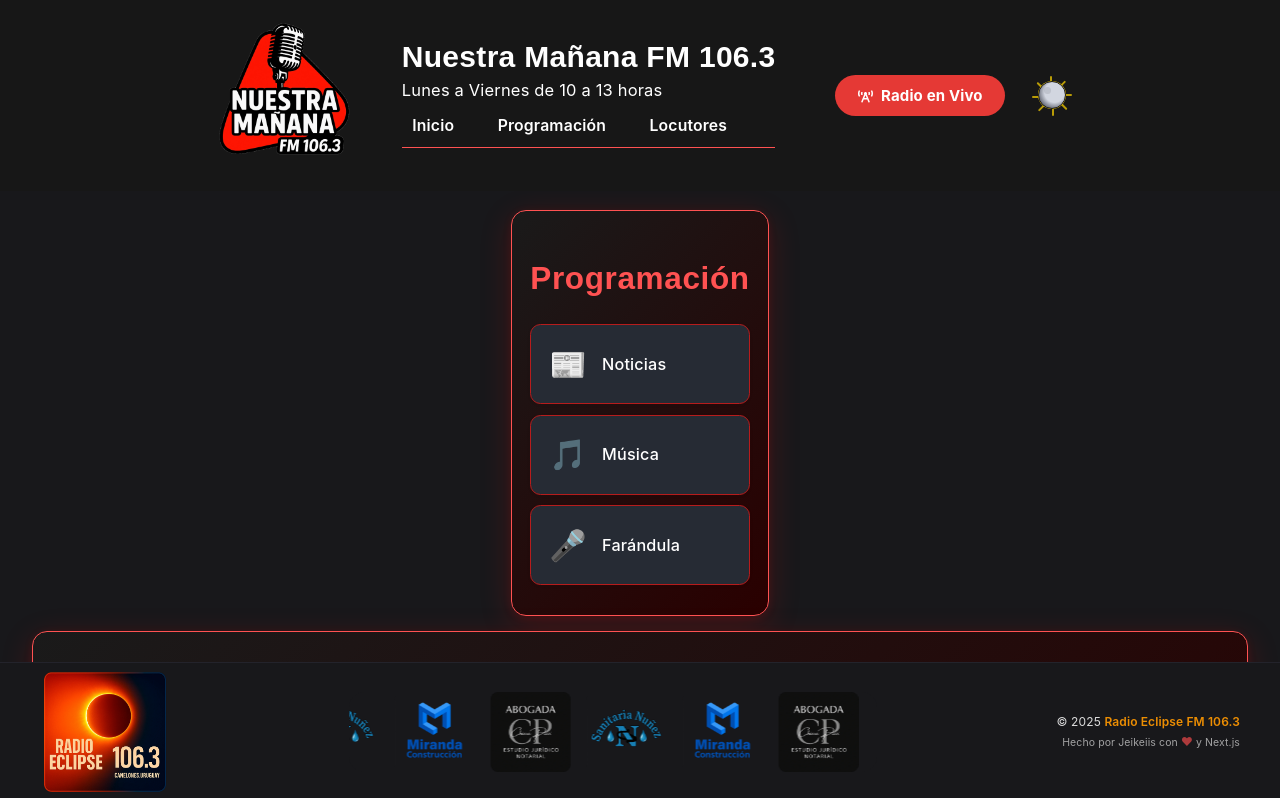
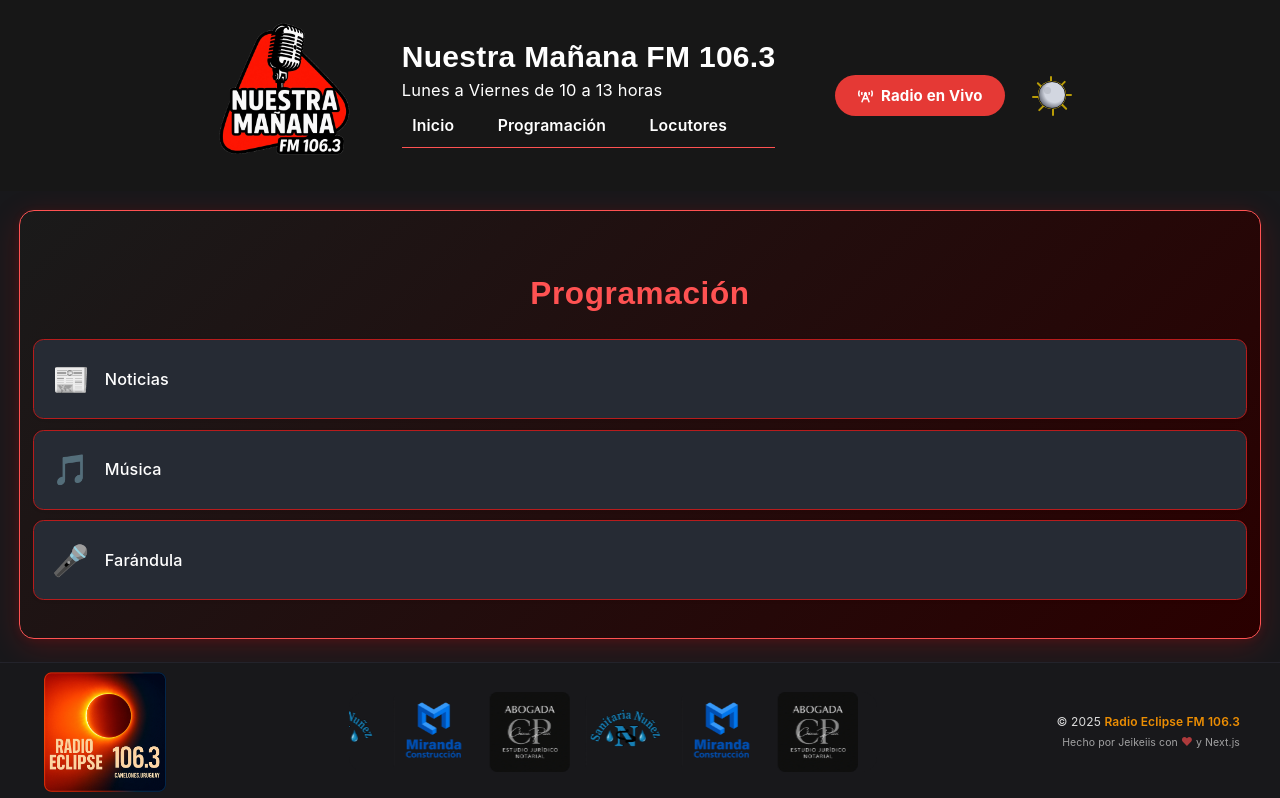
Before and after one commit to Jeikeiis/Nuestra.M-Radio.Eclipse, a Next.js app: page / in a window 1280 px wide. Shown: the top 798 px of the page. Built offline with nearby package versions, Linux system fonts and the light colour scheme.

Commit message:
Checkpoint 9.3

```diff
--- a/src/app/api/farandula/route.ts
+++ b/src/app/api/farandula/route.ts
@@ -191,3 +191,13 @@ export async function GET(req: NextRequest) {
     }, { status: 500 });
   }
 }
+
+// Endpoint para contar artículos en cache nuevo y viejo
+export async function GET_CACHE_COUNT(req: NextRequest) {
+  const titulosNuevo = new Set(cache.noticias.map(n => n.title));
+  const titulosViejo = new Set(cacheFijo.map(n => n.title));
+  return NextResponse.json({
+    cacheNuevo: titulosNuevo.size,
+    cacheViejo: titulosViejo.size
+  });
+}
--- a/src/app/api/musica/route.ts
+++ b/src/app/api/musica/route.ts
@@ -191,3 +191,14 @@ export async function GET(req: NextRequest) {
     }, { status: 500 });
   }
 }
+
+// Endpoint para contar artículos en cache nuevo y viejo
+export async function GET_CACHE_COUNT(req: NextRequest) {
+  // Elimina duplicados por título
+  const titulosNuevo = new Set(cache.noticias.map(n => n.title));
+  const titulosViejo = new Set(cacheFijo.map(n => n.title));
+  return NextResponse.json({
+    cacheNuevo: titulosNuevo.size,
+    cacheViejo: titulosViejo.size
+  });
+}
--- a/src/app/api/noticias/route.ts
+++ b/src/app/api/noticias/route.ts
@@ -253,3 +253,13 @@ export async function GET(req: NextRequest) {
     }, { status: 500 });
   }
 }
+
+// Endpoint para contar artículos en cache nuevo y viejo
+export async function GET_CACHE_COUNT(req: NextRequest) {
+  const titulosNuevo = new Set(cache.noticias.map(n => n.title));
+  const titulosViejo = new Set(cacheFijo.map(n => n.title));
+  return NextResponse.json({
+    cacheNuevo: titulosNuevo.size,
+    cacheViejo: titulosViejo.size
+  });
+}
--- a/src/app/globals.css
+++ b/src/app/globals.css
@@ -146,9 +146,16 @@ body {
   align-items: center;
   padding: 14rem 1rem 2.5rem 1rem;
   width: 100%;
-  max-width: 120rem;
+  max-width: 90rem;
   margin: 0 auto;
   gap: 1rem;
+}
+@media (max-width: 1400px) {
+  .main-content {
+    max-width: 99vw;
+    padding-left: 1vw;
+    padding-right: 1vw;
+  }
 }
 @media (max-width: 900px) {
   .main-content {
@@ -156,6 +163,7 @@ body {
     padding-left: 0.7rem;
     padding-right: 0.7rem;
     padding-bottom: 2rem;
+    max-width: 100vw;
   }
 }
 @media (max-width: 640px) {
@@ -166,56 +174,6 @@ body {
     padding-bottom: 1rem;
     max-width: 100vw;
     gap: 0.5rem;
-  }
-  .card,
-  .programacion-section,
-  .locutores-section,
-  .eventos-section,
-  .contacto-section,
-  .podcasts-section {
-    padding: 0.7rem 0.1rem 1rem 0.1rem !important;
-    max-width: 100vw !important;
-    margin: 0 auto 0.7rem auto !important;
-    border-radius: 0.5rem !important;
-  }
-  .card h3,
-  .programacion-title,
-  .locutores-title,
-  .eventos-title,
-  .contacto-title,
-  .podcasts-title {
-    font-size: 1.1rem !important;
-    margin-bottom: 0.2rem !important;
-  }
-  .app-header {
-    padding: 0.7rem 0.2rem 0.5rem 0.2rem !important;
-  }
-  .app-header nav {
-    display: flex;
-    flex-direction: column;
-    align-items: stretch;
-    gap: 0.2rem;
-  }
-  .app-header nav a {
-    font-size: 0.98rem !important;
-    padding: 0.4rem 0.2rem !important;
-    margin: 0.1rem 0 !important;
-    min-width: 100%;
-    text-align: left;
-  }
-  .app-header .radio-live-btn {
-    font-size: 1rem !important;
-    padding: 0.5rem 0.7rem !important;
-    margin: 0.5rem 0 0.2rem 0 !important;
-    width: 100%;
-  }
-  .app-footer {
-    padding: 0.5rem 0.1rem;
-    font-size: 0.93rem;
-  }
-  .app-footer .footer-card {
-    padding: 0.5rem;
-    margin-bottom: 0.5rem;
   }
 }
 
@@ -231,11 +189,12 @@ body {
 .locutores-section,
 .eventos-section,
 .contacto-section,
-.podcasts-section {
+.podcasts-section,
+.main-section {
   background: var(--section-bg) !important;
   border-radius: 1rem !important;
   border: 1.5px solid var(--section-border) !important;
-  padding: 1.5rem 1.2rem 2rem 1.2rem !important;
+  padding: 2.5rem 2rem !important;
   display: flex !important;
   flex-direction: column !important;
   align-items: center !important;
@@ -244,13 +203,18 @@ body {
   color: var(--section-title) !important;
   box-shadow: var(--section-shadow) !important;
   transition: background 0.2s, border-color 0.2s, box-shadow 0.2s !important;
+  max-width: 90rem !important;
+  width: 100% !important;
+  margin: 0 auto 2.5rem auto !important;
+  box-sizing: border-box !important;
 }
 .card:hover,
 .programacion-section:hover,
 .locutores-section:hover,
 .eventos-section:hover,
 .contacto-section:hover,
-.podcasts-section:hover {
+.podcasts-section:hover,
+.main-section:hover {
   border-color: var(--primary-dark) !important;
   box-shadow: 0 4px 24px 0 rgba(255,0,0,0.07) !important;
   background: var(--section-bg-contrast) !important;
@@ -260,8 +224,50 @@ body {
 .locutores-section::before,
 .eventos-section::before,
 .contacto-section::before,
-.podcasts-section::before {
+.podcasts-section::before,
+.main-section::before {
   display: none !important;
+}
+
+@media (max-width: 1400px) {
+  .card,
+  .programacion-section,
+  .locutores-section,
+  .eventos-section,
+  .contacto-section,
+  .podcasts-section,
+  .main-section {
+    max-width: 99vw !important;
+    padding-left: 1vw !important;
+    padding-right: 1vw !important;
+  }
+}
+@media (max-width: 900px) {
+  .card,
+  .programacion-section,
+  .locutores-section,
+  .eventos-section,
+  .contacto-section,
+  .podcasts-section,
+  .main-section {
+    max-width: 100vw !important;
+    padding-left: 0.5rem !important;
+    padding-right: 0.5rem !important;
+  }
+}
+@media (max-width: 640px) {
+  .card,
+  .programacion-section,
+  .locutores-section,
+  .eventos-section,
+  .contacto-section,
+  .podcasts-section,
+  .main-section {
+    padding: 1rem 0.2rem 1.2rem 0.2rem !important;
+    max-width: 100vw !important;
+    margin: 0 auto 0.7rem auto !important;
+    border-radius: 0.5rem !important;
+  }
 }
 
 /* =====================
--- a/src/components/ProgramacionFarandulaSection.tsx
+++ b/src/components/ProgramacionFarandulaSection.tsx
@@ -85,6 +85,28 @@ export default function ProgramacionFarandulaSection() {
       });
   };
 
+  // Utilidad para llenar hasta 5 páginas combinando cache nuevo, cache viejo y placeholders
+  function obtenerNoticiasPagina(noticiasNuevas: Noticia[], noticiasViejas: Noticia[], pagina: number, pageSize: number) {
+    const MAX_PAGES = 5;
+    // Unir ambos caches sin duplicados (prioridad: nuevas)
+    const todas = [
+      ...noticiasNuevas,
+      ...noticiasViejas.filter(n => !noticiasNuevas.some(n2 => n2.title === n.title))
+    ];
+    // Limitar a 5 páginas
+    const maxNoticias = MAX_PAGES * pageSize;
+    const todasLimitadas = todas.slice(0, maxNoticias);
+    // Calcular rango de la página
+    const inicio = (pagina - 1) * pageSize;
+    const fin = inicio + pageSize;
+    let resultado = todasLimitadas.slice(inicio, fin);
+    // Si faltan, agregar placeholders
+    while (resultado.length < pageSize) {
+      resultado.push({ title: 'Cargando...', link: '', description: 'Esperando más noticias...', source_id: '', pubDate: '' });
+    }
+    return resultado;
+  }
+
   useEffect(() => {
     let isMounted = true;
     cargarNoticias();
@@ -99,6 +121,7 @@ export default function ProgramacionFarandulaSection() {
     // eslint-disable-next-line
   }, []);
 
+  // Cambia la lógica de paginación y llenado
   useEffect(() => {
     cargarNoticias(false, page);
     // eslint-disable-next-line
@@ -287,6 +310,9 @@ export default function ProgramacionFarandulaSection() {
     );
   }
 
+  // Renderizado: usa la función para llenar la página
+  const noticiasPagina = obtenerNoticiasPagina(noticias, noticiasPrevias, page, pageSize);
+
   return (
     <div className="programacion-farandula-section" style={{position:'relative'}}>
       {puntoIndicador}
@@ -347,7 +373,7 @@ export default function ProgramacionFarandulaSection() {
           </button>
         )}
       </div>
-      {noticias.map((noticia, idx) => (
+      {noticiasPagina.map((noticia, idx) => (
         <div className="noticia-contenedor" key={idx}>
           <a
             href={noticia.link}
--- a/src/components/ProgramacionMusicaSection.tsx
+++ b/src/components/ProgramacionMusicaSection.tsx
@@ -99,6 +99,30 @@ export default function ProgramacionMusicaSection() {
     // eslint-disable-next-line
   }, []);
 
+  // Utilidad para llenar hasta 5 páginas combinando cache nuevo, cache viejo y placeholders
+  function obtenerNoticiasPagina(noticiasNuevas: Noticia[], noticiasViejas: Noticia[], pagina: number, pageSize: number) {
+    const MAX_PAGES = 5;
+    // Unir ambos caches sin duplicados (prioridad: nuevas)
+    const titulos = new Set<string>();
+    const todas = [
+      ...noticiasNuevas,
+      ...noticiasViejas.filter(n => !noticiasNuevas.some(n2 => n2.title === n.title))
+    ];
+    // Limitar a 5 páginas
+    const maxNoticias = MAX_PAGES * pageSize;
+    const todasLimitadas = todas.slice(0, maxNoticias);
+    // Calcular rango de la página
+    const inicio = (pagina - 1) * pageSize;
+    const fin = inicio + pageSize;
+    let resultado = todasLimitadas.slice(inicio, fin);
+    // Si faltan, agregar placeholders
+    while (resultado.length < pageSize) {
+      resultado.push({ title: 'Cargando...', link: '', description: 'Esperando más noticias...', source_id: '', pubDate: '' });
+    }
+    return resultado;
+  }
+
+  // Cambia la lógica de paginación y llenado
   useEffect(() => {
     cargarNoticias(false, page);
     // eslint-disable-next-line
@@ -161,6 +185,8 @@ export default function ProgramacionMusicaSection() {
       aria-label={label}
     />
   );
+
+  const noticiasPagina = obtenerNoticiasPagina(noticias, noticiasPrevias, page, pageSize);
 
   if (loading && noticiasPrevias.length > 0) {
     return (
@@ -347,7 +373,7 @@ export default function ProgramacionMusicaSection() {
           </button>
         )}
       </div>
-      {noticias.map((noticia, idx) => (
+      {noticiasPagina.map((noticia, idx) => (
         <div className="noticia-contenedor" key={idx}>
           <a
             href={noticia.link}
--- a/src/components/ProgramacionNoticiasSection.tsx
+++ b/src/components/ProgramacionNoticiasSection.tsx
@@ -85,6 +85,28 @@ export default function ProgramacionNoticiasSection() {
       });
   };
 
+  // Utilidad para llenar hasta 5 páginas combinando cache nuevo, cache viejo y placeholders
+  function obtenerNoticiasPagina(noticiasNuevas: Noticia[], noticiasViejas: Noticia[], pagina: number, pageSize: number) {
+    const MAX_PAGES = 5;
+    // Unir ambos caches sin duplicados (prioridad: nuevas)
+    const todas = [
+      ...noticiasNuevas,
+      ...noticiasViejas.filter(n => !noticiasNuevas.some(n2 => n2.title === n.title))
+    ];
+    // Limitar a 5 páginas
+    const maxNoticias = MAX_PAGES * pageSize;
+    const todasLimitadas = todas.slice(0, maxNoticias);
+    // Calcular rango de la página
+    const inicio = (pagina - 1) * pageSize;
+    const fin = inicio + pageSize;
+    let resultado = todasLimitadas.slice(inicio, fin);
+    // Si faltan, agregar placeholders
+    while (resultado.length < pageSize) {
+      resultado.push({ title: 'Cargando...', link: '', description: 'Esperando más noticias...', source_id: '', pubDate: '' });
+    }
+    return resultado;
+  }
+
   // Carga rápida desde cache/local, luego actualiza en segundo plano
   useEffect(() => {
     cargarNoticias(false, page);
@@ -149,6 +171,8 @@ export default function ProgramacionNoticiasSection() {
       aria-label={label}
     />
   );
+
+  const noticiasPagina = obtenerNoticiasPagina(noticias, noticiasPrevias, page, pageSize);
 
   if (loading && noticiasPrevias.length > 0) {
     return (
@@ -328,7 +352,7 @@ export default function ProgramacionNoticiasSection() {
           </button>
         )}
       </div>
-      {noticias.map((noticia, idx) => (
+      {noticiasPagina.map((noticia, idx) => (
         <div className="noticia-contenedor" key={idx}>
           <a
             href={noticia.link}
```
Also changed, not shown: 1 other file (tests, documents, lock files or other folders).
